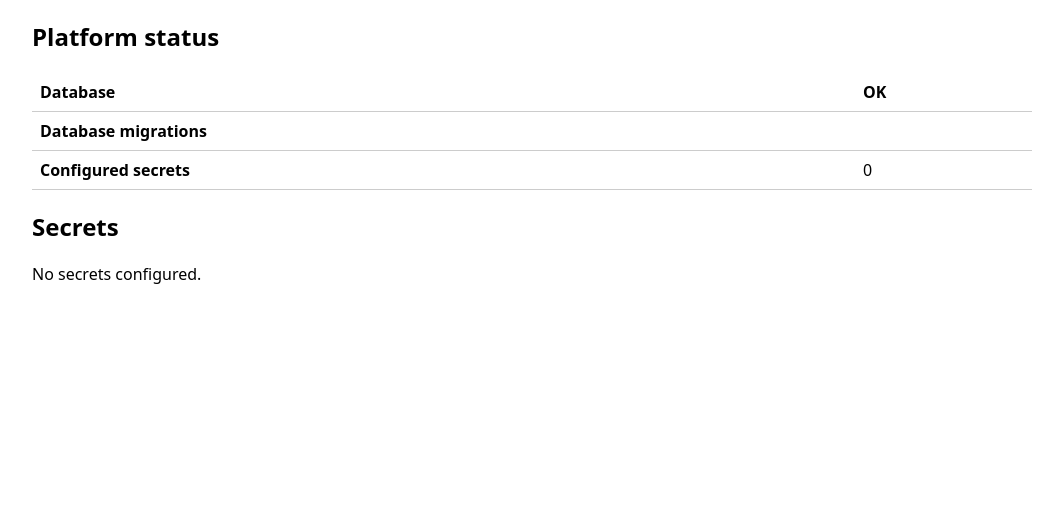
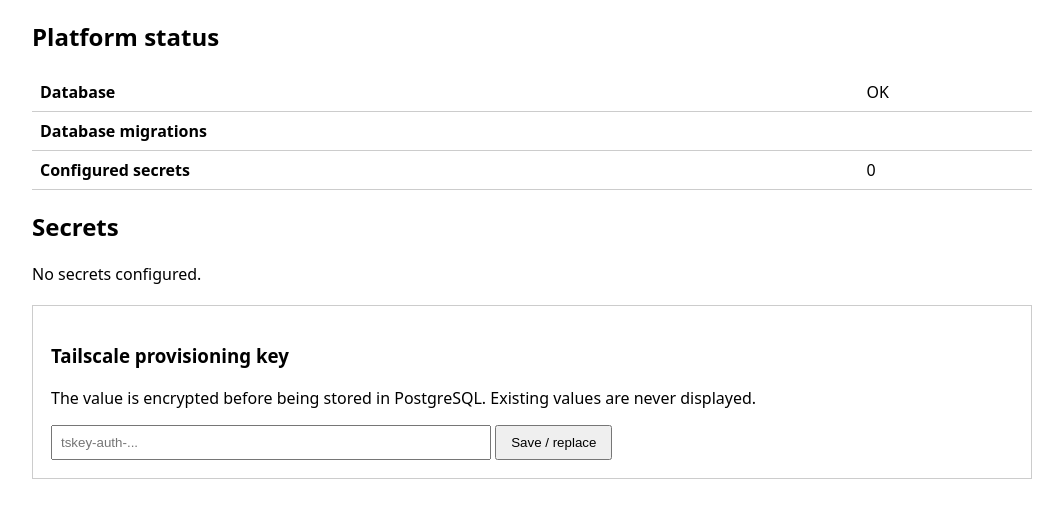
Before and after one commit to martelnov/ai-platform, a FastAPI app: template control-plane/app/templates/admin.html in a window 1280 px wide. Shown: the part 126-644 px from the top of the page, without its empty margins (108-1171 px from the left). Run offline with FastAPI, Linux system fonts and the light colour scheme; the template is opened without the code that fills it, so the values that code supplies are empty; some libraries are stand-ins or nearby versions.

Commit message:
Add encrypted secret management UI

```diff
--- a/control-plane/app/main.py
+++ b/control-plane/app/main.py
@@ -6,6 +6,7 @@ from pathlib import Path
 from urllib.parse import parse_qs
 
 import psycopg
+from cryptography.hazmat.primitives.ciphers.aead import AESGCM
 from fastapi import FastAPI, HTTPException, Request
 from fastapi.responses import HTMLResponse, RedirectResponse
 from fastapi.templating import Jinja2Templates
@@ -20,6 +21,9 @@ templates = Jinja2Templates(
     directory="/app/app/templates",
 )
 
+SECRET_ALGORITHM = "aes-256-gcm"
+SECRET_KEY_VERSION = 1
+
 
 def read_secret_file(env_name: str) -> str:
     path = os.environ.get(env_name)
@@ -30,16 +34,16 @@ def read_secret_file(env_name: str) -> str:
     return Path(path).read_text().strip()
 
 
-def read_binary_secret_file(env_name: str) -> bytes:
-    path = os.environ.get(env_name)
+def master_key() -> bytes:
+    path = os.environ.get("MASTER_KEY_FILE")
 
     if not path:
-        raise RuntimeError(f"{env_name} is not configured")
+        raise RuntimeError("MASTER_KEY_FILE is not configured")
 
     value = Path(path).read_bytes()
 
     if len(value) != 32:
-        raise RuntimeError(f"{env_name} must contain exactly 32 bytes")
+        raise RuntimeError("master key must be exactly 32 bytes")
 
     return value
 
@@ -81,14 +85,69 @@ def tailscale_identity(request: Request):
     }
 
 
-def bootstrap_csrf(login: str) -> str:
-    key = read_binary_secret_file("MASTER_KEY_FILE")
-
+def csrf_token(login: str, action: str) -> str:
     return hmac.new(
-        key,
-        f"admin-bootstrap:{login}".encode("utf-8"),
+        master_key(),
+        f"{action}:{login}".encode("utf-8"),
         hashlib.sha256,
     ).hexdigest()
+
+
+def secret_aad(name: str) -> bytes:
+    return (
+        f"ai-platform-secret:v{SECRET_KEY_VERSION}:{name}"
+    ).encode("utf-8")
+
+
+def encrypt_secret(name: str, plaintext: str):
+    nonce = os.urandom(12)
+
+    ciphertext = AESGCM(master_key()).encrypt(
+        nonce,
+        plaintext.encode("utf-8"),
+        secret_aad(name),
+    )
+
+    return nonce, ciphertext
+
+
+def require_admin(request: Request, conn):
+    identity = tailscale_identity(request)
+
+    if not identity["login"]:
+        raise HTTPException(
+            status_code=401,
+            detail="Tailscale identity required",
+        )
+
+    with conn.cursor() as cur:
+        cur.execute(
+            """
+            SELECT id, enabled
+            FROM platform_admins
+            WHERE tailscale_login = %s
+            """,
+            (identity["login"],),
+        )
+
+        row = cur.fetchone()
+
+        if not row or not row[1]:
+            raise HTTPException(
+                status_code=403,
+                detail="Administrator access required",
+            )
+
+        cur.execute(
+            """
+            UPDATE platform_admins
+            SET last_seen_at = now()
+            WHERE id = %s
+            """,
+            (row[0],),
+        )
+
+    return identity
 
 
 @app.get("/health")
@@ -128,45 +187,22 @@ def admin(request: Request):
             )
             admin_count = cur.fetchone()[0]
 
-            if admin_count == 0:
-                return templates.TemplateResponse(
-                    request=request,
-                    name="bootstrap-admin.html",
-                    context={
-                        "identity": identity,
-                        "csrf": bootstrap_csrf(
-                            identity["login"]
-                        ),
-                    },
-                )
-
-            cur.execute(
-                """
-                SELECT id, enabled
-                FROM platform_admins
-                WHERE tailscale_login = %s
-                """,
-                (identity["login"],),
+        if admin_count == 0:
+            return templates.TemplateResponse(
+                request=request,
+                name="bootstrap-admin.html",
+                context={
+                    "identity": identity,
+                    "csrf": csrf_token(
+                        identity["login"],
+                        "admin-bootstrap",
+                    ),
+                },
             )
 
-            admin_row = cur.fetchone()
+        identity = require_admin(request, conn)
 
-            if not admin_row or not admin_row[1]:
-                raise HTTPException(
-                    status_code=403,
-                    detail="Administrator access required",
-                )
-
-            cur.execute(
-                """
-                UPDATE platform_admins
-                SET last_seen_at = now(),
-                    updated_at = updated_at
-                WHERE id = %s
-                """,
-                (admin_row[0],),
-            )
-
+        with conn.cursor() as cur:
             cur.execute(
                 """
                 SELECT version
@@ -204,15 +240,22 @@ def admin(request: Request):
                 for row in cur.fetchall()
             ]
 
-    return templates.TemplateResponse(
+    response = templates.TemplateResponse(
         request=request,
         name="admin.html",
         context={
             "migrations": migrations,
             "secrets": secrets,
             "identity": identity,
+            "secret_csrf": csrf_token(
+                identity["login"],
+                "secret-set:tailscale.provisioning",
+            ),
         },
     )
+
+    response.headers["Cache-Control"] = "no-store"
+    return response
 
 
 @app.post("/admin/bootstrap")
@@ -225,20 +268,18 @@ async def bootstrap_admin(request: Request):
             detail="Tailscale identity required",
         )
 
-    body = await request.body()
+    form = parse_qs(
+        (await request.body()).decode("utf-8")
+    )
 
-    try:
-        form = parse_qs(body.decode("utf-8"))
-        csrf = form.get("csrf", [""])[0]
-    except Exception:
-        raise HTTPException(
-            status_code=400,
-            detail="Invalid form data",
-        )
+    supplied = form.get("csrf", [""])[0]
 
-    expected = bootstrap_csrf(identity["login"])
+    expected = csrf_token(
+        identity["login"],
+        "admin-bootstrap",
+    )
 
-    if not hmac.compare_digest(csrf, expected):
+    if not hmac.compare_digest(supplied, expected):
         raise HTTPException(
             status_code=403,
             detail="Invalid CSRF token",
@@ -279,3 +320,91 @@ async def bootstrap_admin(request: Request):
         url="/admin",
         status_code=303,
     )
+
+
+@app.post("/admin/secrets/tailscale-provisioning")
+async def set_tailscale_secret(request: Request):
+    with db_connect() as conn:
+        identity = require_admin(request, conn)
+
+        form = parse_qs(
+            (await request.body()).decode("utf-8")
+        )
+
+        supplied_csrf = form.get("csrf", [""])[0]
+
+        expected_csrf = csrf_token(
+            identity["login"],
+            "secret-set:tailscale.provisioning",
+        )
+
+        if not hmac.compare_digest(
+            supplied_csrf,
+            expected_csrf,
+        ):
+            raise HTTPException(
+                status_code=403,
+                detail="Invalid CSRF token",
+            )
+
+        value = form.get("value", [""])[0].strip()
+
+        if not value:
+            raise HTTPException(
+                status_code=400,
+                detail="Secret must not be empty",
+            )
+
+        if len(value) > 4096:
+            raise HTTPException(
+                status_code=400,
+                detail="Secret is too long",
+            )
+
+        nonce, ciphertext = encrypt_secret(
+            "tailscale.provisioning",
+            value,
+        )
+
+        with conn.cursor() as cur:
+            cur.execute(
+                """
+                INSERT INTO platform_secrets (
+                    name,
+                    description,
+                    algorithm,
+                    key_version,
+                    nonce,
+                    ciphertext
+                )
+                VALUES (
+                    %s,
+                    %s,
+                    %s,
+                    %s,
+                    %s,
+                    %s
+                )
+                ON CONFLICT (name)
+                DO UPDATE SET
+                    description = EXCLUDED.description,
+                    algorithm = EXCLUDED.algorithm,
+                    key_version = EXCLUDED.key_version,
+                    nonce = EXCLUDED.nonce,
+                    ciphertext = EXCLUDED.ciphertext,
+                    updated_at = now()
+                """,
+                (
+                    "tailscale.provisioning",
+                    "Tailscale connector provisioning auth key",
+                    SECRET_ALGORITHM,
+                    SECRET_KEY_VERSION,
+                    nonce,
+                    ciphertext,
+                ),
+            )
+
+    return RedirectResponse(
+        url="/admin",
+        status_code=303,
+    )
--- a/control-plane/app/templates/admin.html
+++ b/control-plane/app/templates/admin.html
@@ -24,8 +24,19 @@
             border-bottom: 1px solid #ccc;
         }
 
-        .ok {
-            font-weight: bold;
+        input {
+            padding: 8px;
+            min-width: 420px;
+        }
+
+        button {
+            padding: 8px 14px;
+        }
+
+        .box {
+            border: 1px solid #ccc;
+            padding: 18px;
+            margin: 20px 0;
         }
     </style>
 </head>
@@ -45,14 +56,12 @@ Signed in as:
 <table>
     <tr>
         <th>Database</th>
-        <td class="ok">OK</td>
+        <td>OK</td>
     </tr>
-
     <tr>
         <th>Database migrations</th>
         <td>{{ migrations }}</td>
     </tr>
-
     <tr>
         <th>Configured secrets</th>
         <td>{{ secrets | length }}</td>
@@ -62,7 +71,6 @@ Signed in as:
 <h2>Secrets</h2>
 
 {% if secrets %}
-
 <table>
     <thead>
         <tr>
@@ -86,12 +94,38 @@ Signed in as:
     {% endfor %}
     </tbody>
 </table>
+{% else %}
+<p>No secrets configured.</p>
+{% endif %}
 
-{% else %}
+<div class="box">
+    <h3>Tailscale provisioning key</h3>
 
-<p>No secrets configured.</p>
+    <p>
+        The value is encrypted before being stored in PostgreSQL.
+        Existing values are never displayed.
+    </p>
 
-{% endif %}
+    <form
+        method="post"
+        action="/admin/secrets/tailscale-provisioning"
+        autocomplete="off"
+    >
+        <input type="hidden" name="csrf" value="{{ secret_csrf }}">
+
+        <input
+            type="password"
+            name="value"
+            required
+            autocomplete="new-password"
+            placeholder="tskey-auth-..."
+        >
+
+        <button type="submit">
+            Save / replace
+        </button>
+    </form>
+</div>
 
 </body>
 </html>
```
